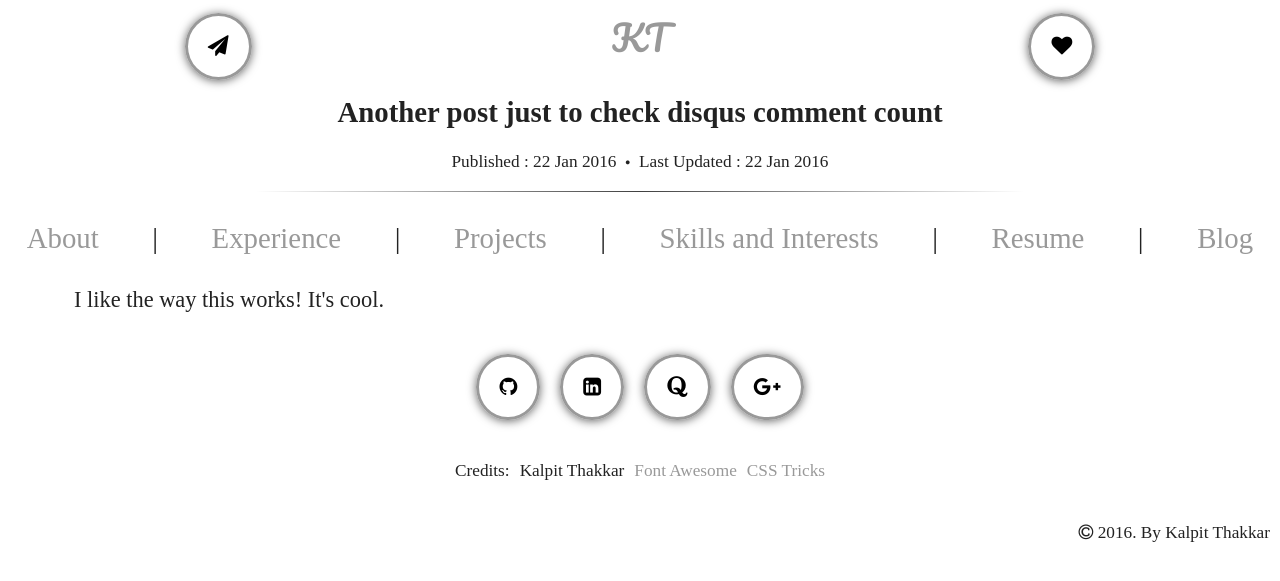
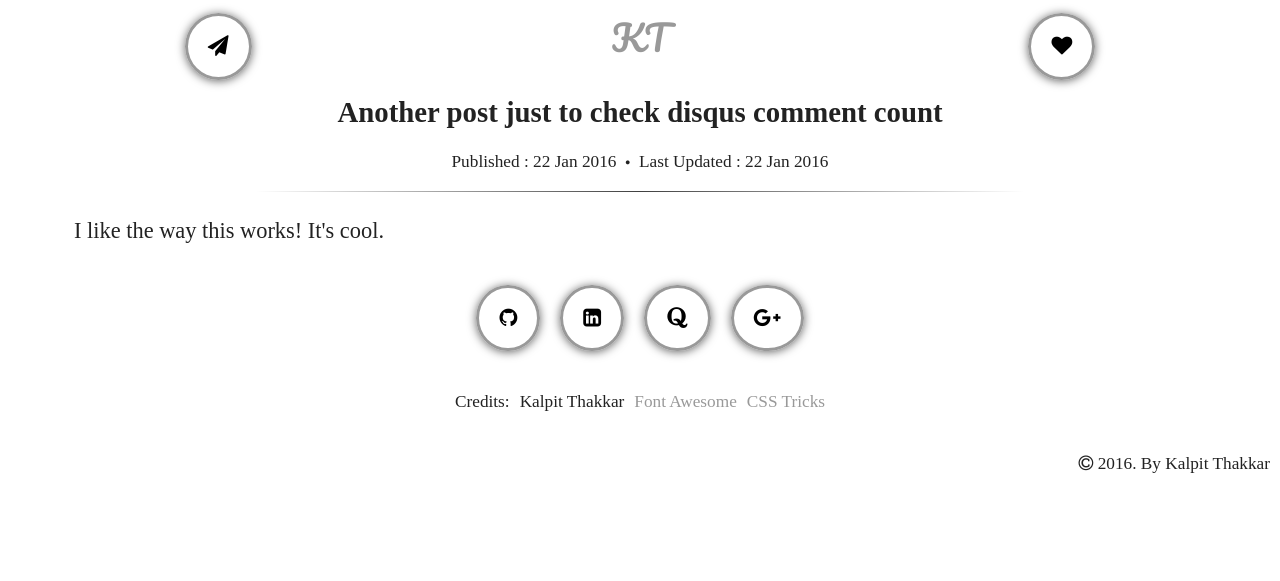
Before and after one commit to dracarys983/PersonalWebsite, a Jekyll site: the page built from _posts/2016-01-22-Check-comment-count-disqus.md, in a window 1280 px wide. Shown: the top 581 px of the page. Built offline with Jekyll 4.4.1, drawn with Linux system fonts in a browser that asks for light colours; nearby versions of some CDN libraries; some web fonts are replaced; comment, search, counter and statistics services are not loaded.

Commit message:
Remove the menu from blog layout

```diff
--- a/_layouts/post.html
+++ b/_layouts/post.html
@@ -39,21 +39,6 @@
         <h2 class="section-title" style="text-align: center; font-size: calc(16px + 1vw)"> {{page.title}} </h1>
         <p class="meta" style="text-align: center; font-size:calc(16px + 0.1vw)">Published : {{ page.date | date_to_string }} <i style="vertical-align: middle; margin: 0 5px" class="fa fa-circle" aria-hidden="true"></i> Last Updated : {{ page.updated | date_to_string }}</p>
         <hr class="style-two title-rule" />
-
-        <!-- Sections -->
-        <ul class="menu">
-            <li><a class="simple-link" href="https://dracarys983.github.io/about"> About </a></li>
-            <li><a class="simple-link"> | </a></li>
-            <li><a class="simple-link" href="https://dracarys983.github.io/experience"> Experience </a></li>
-            <li><a class="simple-link"> | </a></li>
-            <li><a class="simple-link" href="https://dracarys983.github.io/projects"> Projects </a></li>
-            <li><a class="simple-link"> | </a></li>
-            <li><a class="simple-link" href="https://dracarys983.github.io/skills_interests"> Skills and Interests </a></li>
-            <li><a class="simple-link"> | </a></li>
-            <li><a class="simple-link" href="https://dracarys983.github.io/resume"> Resume </a></li>
-            <li><a class="simple-link"> | </a></li>
-            <li><a class="simple-link" href="https://dracarys983.github.io/blog"> Blog </a></li>
-        </ul>
 
         <div class="post">
             {{ content }}
```
